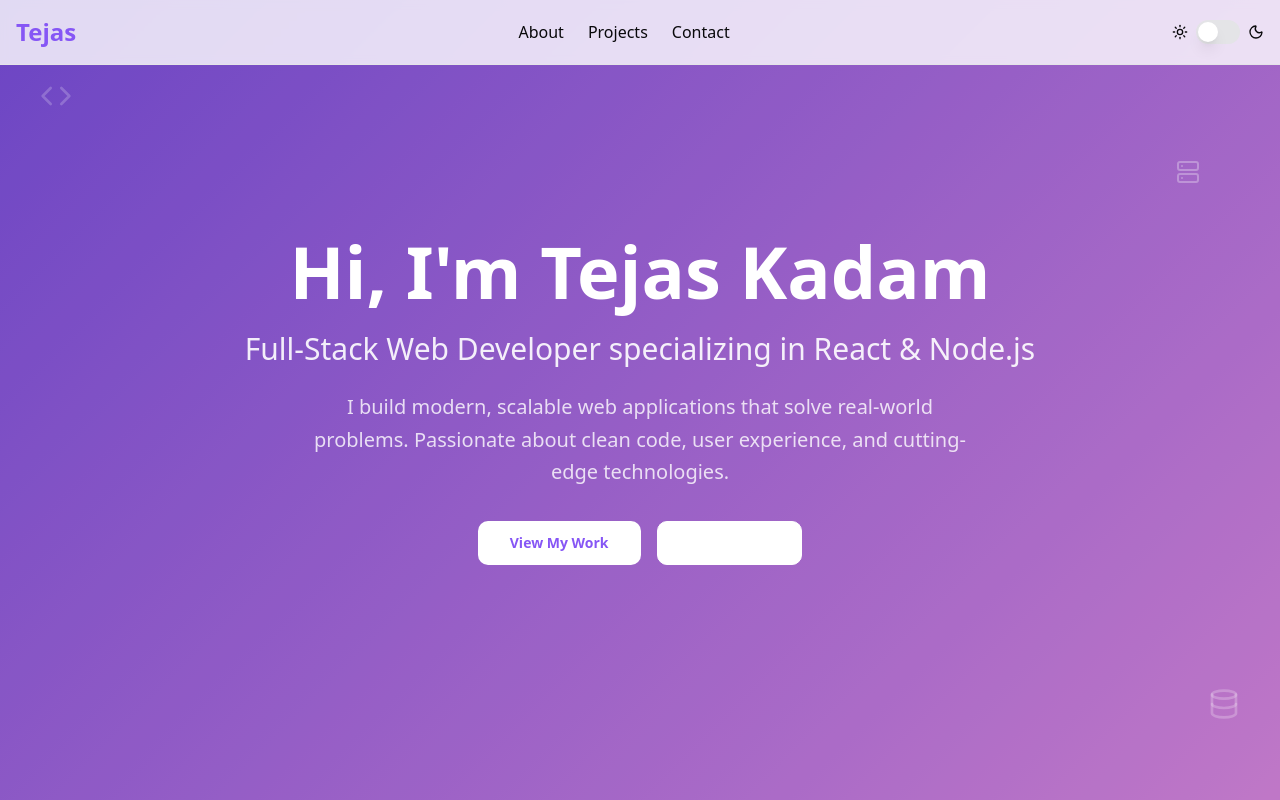
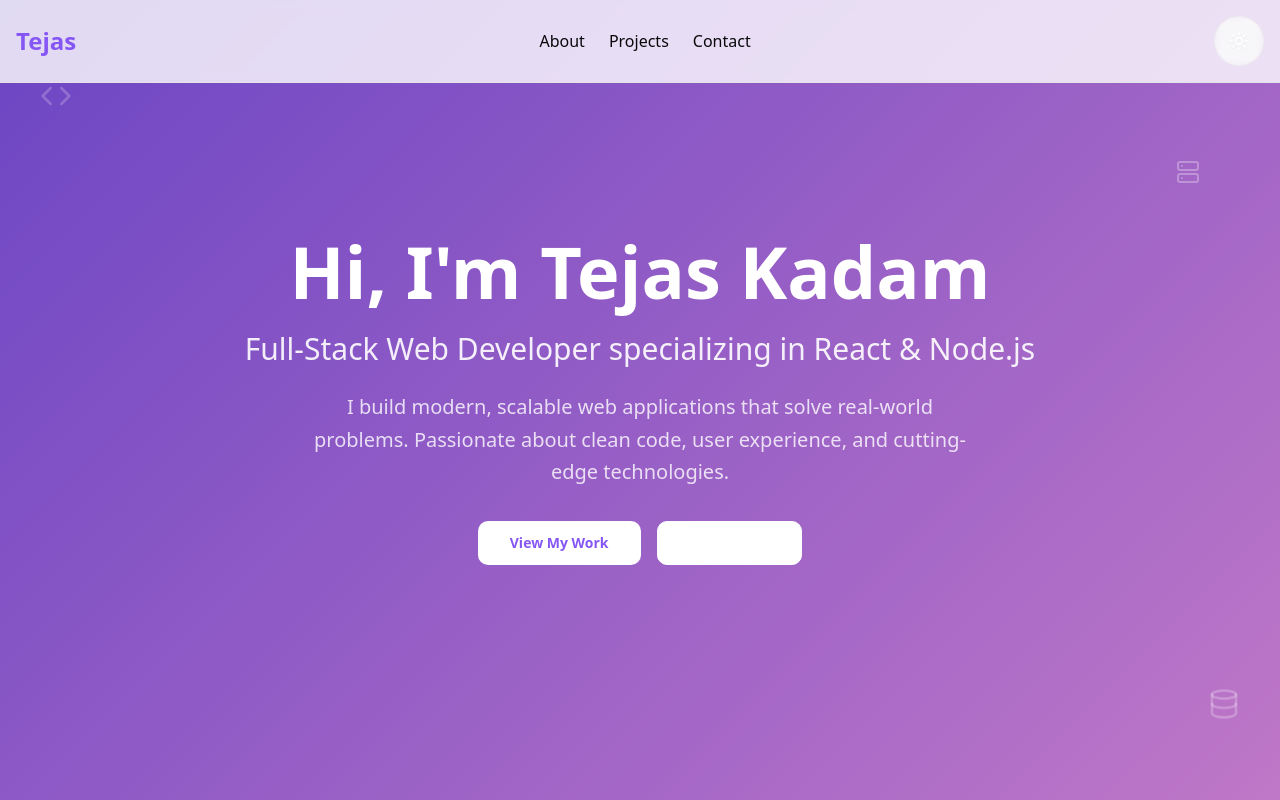
Before and after one commit to ktejas25/Tejas-Kadam-Portfolio, a React (Vite) app: page / in a window 1280 px wide. Shown: the top 800 px of the page. Built offline with nearby package versions, Linux system fonts and the light colour scheme.

Commit message:
enhanced css and toggle

```diff
--- a/client/global.css
+++ b/client/global.css
@@ -102,10 +102,12 @@
 @layer base {
   * {
     @apply border-border;
+    transition: color 0.3s ease, background-color 0.3s ease, border-color 0.3s ease;
   }
 
   body {
     @apply bg-background text-foreground;
+    transition: background-color 0.3s ease, color 0.3s ease;
   }
 
   html {
@@ -114,9 +116,153 @@
 
   .hero-gradient {
     background: linear-gradient(135deg, hsl(var(--hero-gradient-from)), hsl(var(--hero-gradient-to)));
+    transition: background 0.3s ease;
   }
 
   .section-bg {
     background-color: hsl(var(--section-bg));
+    transition: background-color 0.3s ease;
+  }
+
+  /* Enhanced theme toggle styles */
+  .theme-toggle {
+    position: relative;
+    overflow: hidden;
+  }
+
+  .theme-toggle::before {
+    content: '';
+    position: absolute;
+    top: 0;
+    left: 0;
+    right: 0;
+    bottom: 0;
+    background: linear-gradient(45deg, transparent 30%, rgba(255,255,255,0.1) 50%, transparent 70%);
+    transform: translateX(-100%);
+    transition: transform 0.6s ease;
+  }
+
+  .theme-toggle:hover::before {
+    transform: translateX(100%);
+  }
+
+  /* Smooth transitions for all interactive elements */
+  button, a, .card {
+    transition: all 0.3s ease;
+  }
+
+  /* Enhanced card hover effects */
+  .card:hover {
+    transform: translateY(-2px);
+    box-shadow: 0 10px 25px -5px rgba(0, 0, 0, 0.1), 0 10px 10px -5px rgba(0, 0, 0, 0.04);
+  }
+
+  .dark .card:hover {
+    box-shadow: 0 10px 25px -5px rgba(0, 0, 0, 0.3), 0 10px 10px -5px rgba(0, 0, 0, 0.2);
   }
 }
+  /* Advanced animations */
+  @keyframes float {
+    0%, 100% { transform: translateY(0px); }
+    50% { transform: translateY(-10px); }
+  }
+
+  @keyframes glow {
+    0%, 100% { box-shadow: 0 0 5px hsl(var(--primary)); }
+    50% { box-shadow: 0 0 20px hsl(var(--primary)), 0 0 30px hsl(var(--primary)); }
+  }
+
+  @keyframes gradient-shift {
+    0% { background-position: 0% 50%; }
+    50% { background-position: 100% 50%; }
+    100% { background-position: 0% 50%; }
+  }
+
+  /* Utility classes */
+  .animate-float {
+    animation: float 3s ease-in-out infinite;
+  }
+
+  .animate-glow {
+    animation: glow 2s ease-in-out infinite;
+  }
+
+  .gradient-text {
+    background: linear-gradient(135deg, hsl(var(--primary)), hsl(var(--hero-gradient-to)));
+    -webkit-background-clip: text;
+    -webkit-text-fill-color: transparent;
+    background-clip: text;
+  }
+
+  .glass-effect {
+    background: rgba(255, 255, 255, 0.1);
+    backdrop-filter: blur(10px);
+    border: 1px solid rgba(255, 255, 255, 0.2);
+  }
+
+  .dark .glass-effect {
+    background: rgba(0, 0, 0, 0.2);
+    border: 1px solid rgba(255, 255, 255, 0.1);
+  }
+
+  /* Enhanced button styles */
+  .btn-primary {
+    background: linear-gradient(135deg, hsl(var(--primary)), hsl(var(--hero-gradient-to)));
+    background-size: 200% 200%;
+    animation: gradient-shift 3s ease infinite;
+    position: relative;
+    overflow: hidden;
+  }
+
+  .btn-primary::before {
+    content: '';
+    position: absolute;
+    top: 0;
+    left: -100%;
+    width: 100%;
+    height: 100%;
+    background: linear-gradient(90deg, transparent, rgba(255,255,255,0.2), transparent);
+    transition: left 0.5s;
+  }
+
+  .btn-primary:hover::before {
+    left: 100%;
+  }
+
+  /* Scrollbar styling */
+  ::-webkit-scrollbar {
+    width: 8px;
+  }
+
+  ::-webkit-scrollbar-track {
+    background: hsl(var(--muted));
+  }
+
+  ::-webkit-scrollbar-thumb {
+    background: hsl(var(--primary));
+    border-radius: 4px;
+  }
+
+  ::-webkit-scrollbar-thumb:hover {
+    background: hsl(var(--primary) / 0.8);
+  }
+
+  /* Selection styling */
+  ::selection {
+    background: hsl(var(--primary) / 0.3);
+    color: hsl(var(--foreground));
+  }
+
+  /* Focus styles */
+  .focus-ring {
+    @apply focus:outline-none focus:ring-2 focus:ring-primary focus:ring-offset-2 focus:ring-offset-background;
+  }
+
+  /* Responsive text scaling */
+  .text-responsive {
+    font-size: clamp(1rem, 2.5vw, 1.5rem);
+  }
+
+  .text-responsive-lg {
+    font-size: clamp(2rem, 5vw, 4rem);
+  }
--- a/client/pages/Index.tsx
+++ b/client/pages/Index.tsx
@@ -180,10 +180,17 @@ export default function Index() {
           </div>
 
           <div className="flex items-center gap-4">
-            <div className="flex items-center space-x-2">
-              <Sun className="h-4 w-4" />
-              <Switch checked={darkMode} onCheckedChange={toggleDarkMode} />
-              <Moon className="h-4 w-4" />
+            <div className="relative flex items-center bg-muted/50 rounded-full p-1 border border-border/50 backdrop-blur-sm">
+              <button
+                onClick={toggleDarkMode}
+                className="theme-toggle relative flex items-center justify-center w-10 h-10 rounded-full transition-all duration-300 hover:scale-110 focus:outline-none focus:ring-2 focus:ring-primary/50"
+                aria-label="Toggle theme"
+              >
+                <div className="absolute inset-0 rounded-full bg-gradient-to-r from-orange-400 to-yellow-400 opacity-0 dark:opacity-0 light:opacity-100 transition-opacity duration-300" />
+                <div className="absolute inset-0 rounded-full bg-gradient-to-r from-blue-600 to-purple-600 opacity-0 dark:opacity-100 transition-opacity duration-300" />
+                <Sun className={`h-5 w-5 absolute transition-all duration-300 ${darkMode ? 'rotate-90 scale-0 text-transparent' : 'rotate-0 scale-100 text-white drop-shadow-sm'}`} />
+                <Moon className={`h-5 w-5 absolute transition-all duration-300 ${darkMode ? 'rotate-0 scale-100 text-white drop-shadow-sm' : '-rotate-90 scale-0 text-transparent'}`} />
+              </button>
             </div>
           </div>
         </div>
```
